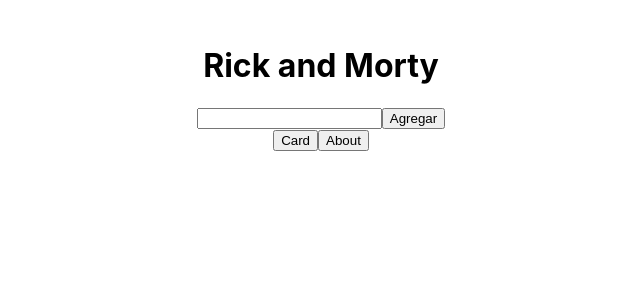
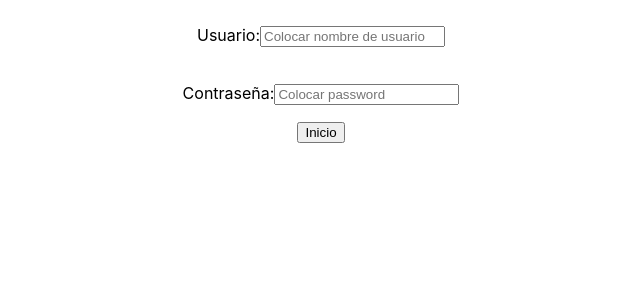
Before and after one commit to JEBenitez92/Proyecto_Rick_and_Morty, a React (Create React App) app: page / in a window 1280 px wide. Shown: the top 300 px of the page, without its empty margins (319-959 px from the left). Built offline with nearby package versions, Linux system fonts and the light colour scheme.

Commit message:
hasta el punto 4 terminado

```diff
--- a/src/App.js
+++ b/src/App.js
@@ -3,10 +3,12 @@
 import Cards from './components/Cards.jsx';
 import About from './components/About.jsx';
 import Detail from './components/Detail.jsx';
-import { Routes,Route } from 'react-router-dom';
+import From from './components/Form.jsx';
+import { Routes,Route, useLocation } from 'react-router-dom';
 import {useState} from 'react';
 function App () {
   const [characters, setCharacters] = useState([]);
+  const Location = useLocation();
 
   function onSearch(character) {
     fetch(`https://rickandmortyapi.com/api/character/${character}`)
@@ -28,8 +30,9 @@
   return (
     <div className='App' style={{ padding: '25px' }}>
       <div>
-        <Nav onSearch={onSearch} />
+        {Location.pathname === "/" ? null:<Nav onSearch={onSearch} />}
       <Routes>
+        <Route path='/' element={<From />} />
         <Route path='/home' element={<Cards characters={characters}
           onClose = {onClose} />} />
         <Route path='/about' element={<About />} />
@@ -41,4 +44,12 @@
   )
 }
 
+/*
+Esto sirve para que la barra de navegacion no se vea en todos los componenetes. En este caso
+que no se vea en la pantalla de login.
+const Location = useLocation();
+{Location.pathname === "/" ? null:<Nav onSearch={onSearch} />}
+*/
+
+
 export default App
--- /dev/null
+++ b/src/components/Form.jsx
@@ -0,0 +1,55 @@
+import { useState } from "react"
+import { validate } from "./Validate"
+
+export default function From(props){
+    const [useData, setData] = useState({
+        usuario: "",
+        contraseña: "",
+    })
+
+    const [error, setError] = useState({
+        usuario: "",
+        contraseña: "",
+    })
+
+    const handleInputChange = (e)=>{
+        setError(
+            validate({
+              ...useData, [e.target.name]: e.target.value
+            })
+          );
+
+          setData(
+           { ...useData, [e.target.name]: e.target.value}
+          );
+    }
+
+    return(
+        <div>
+
+            <label>Usuario:</label>
+            <input
+            type="text"
+            name="usuario"
+            value={useData.usuario}
+            placeholder="Colocar nombre de usuario"
+            onChange={handleInputChange}
+            />
+            {!error?null:<p className='danger'>{error.usuario}</p>}
+            <br />
+            <label>Contraseña:</label>
+            <input
+            type="password"
+            name="contraseña"
+            value={useData.contraseña}
+            placeholder="Colocar password"
+            onChange={handleInputChange}
+            />
+            {!error?null:<p className='danger'>{error.contraseña}</p>}
+            <button>Inicio</button>
+
+        </div>
+    )
+}
+
+//Arrancar desde el punto 5
--- /dev/null
+++ b/src/components/Validate.js
@@ -0,0 +1,35 @@
+const regexEmailUsuario = /^[A-Z0-9._%+-]+@[A-Z0-9.-]+\.[A-Z]{2,35}$/i;
+const regexContraseña = /(?=(.*[0-9]))(?=.*[\!@#$%^&*()\\[\]{}\-_+=|:;"'<>,./?])(?=.*[a-z])(?=(.*[A-Z]))(?=(.*)).{6,10}/
+
+export function validate(useData) {
+    const error = {};
+//validar usuario:
+    if(useData.usuario.length === 0){
+        error.usuario= "El campo no puede estar vacio"
+    }
+    if(useData.usuario.length > 35){
+        error.usuario="El nombre de usuario supera los catacteres maximos!!"
+    }
+    if(!regexEmailUsuario.test(useData.usuario)){
+        error.usuario= `Usuario invalido.Compruebe que su usuario:
+        -Se un correo electronico.
+        -Que el campo no este vacio.
+        -Que tenga un maximo de 35 caracteres`
+    }
+//validar contraseña:
+    if(useData.contraseña.length < 6){
+        error.contraseña="Contraseña muy corta"
+    }
+    if(useData.contraseña.length > 10){
+        error.contraseña="La contraseña supera los carcteres maximos"
+    }
+    if(!regexContraseña.test(useData.contraseña)){
+        error.contraseña= `Contraseña incorrecta!!
+        Recuerde:
+        -Debe tener entre 6 y 10 caracteres.
+        -Debe tener al menos una letra mayuscula y una minuscula.
+        -Debe tener al menos un caracter especial Ej:#,.,*,-
+        -Ejemplo de contraseña valida: wMH432595@`
+    }
+    return error;
+}
```
Also changed, not shown: src/estilos_componentes/Form.module.css (added).
